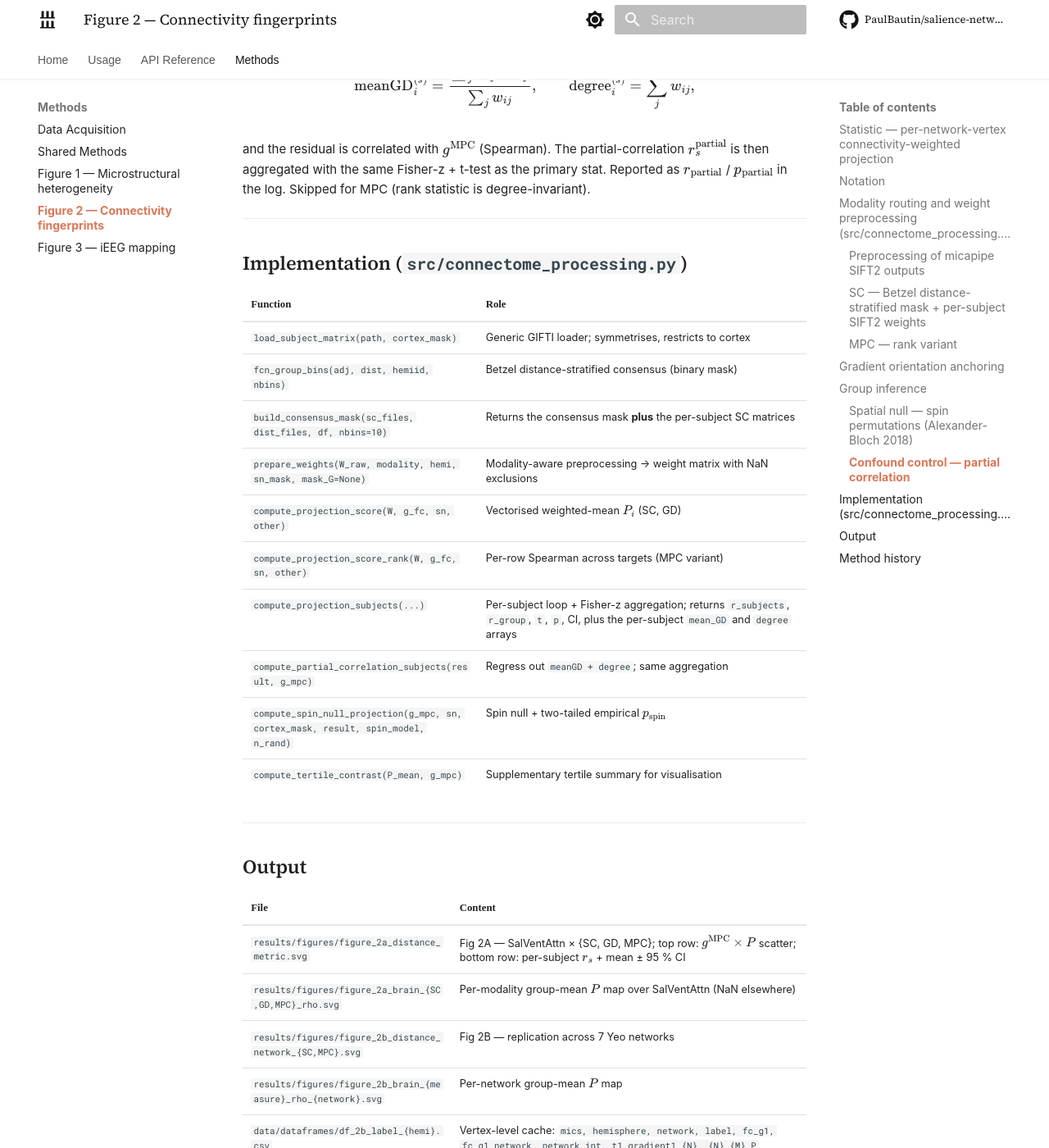
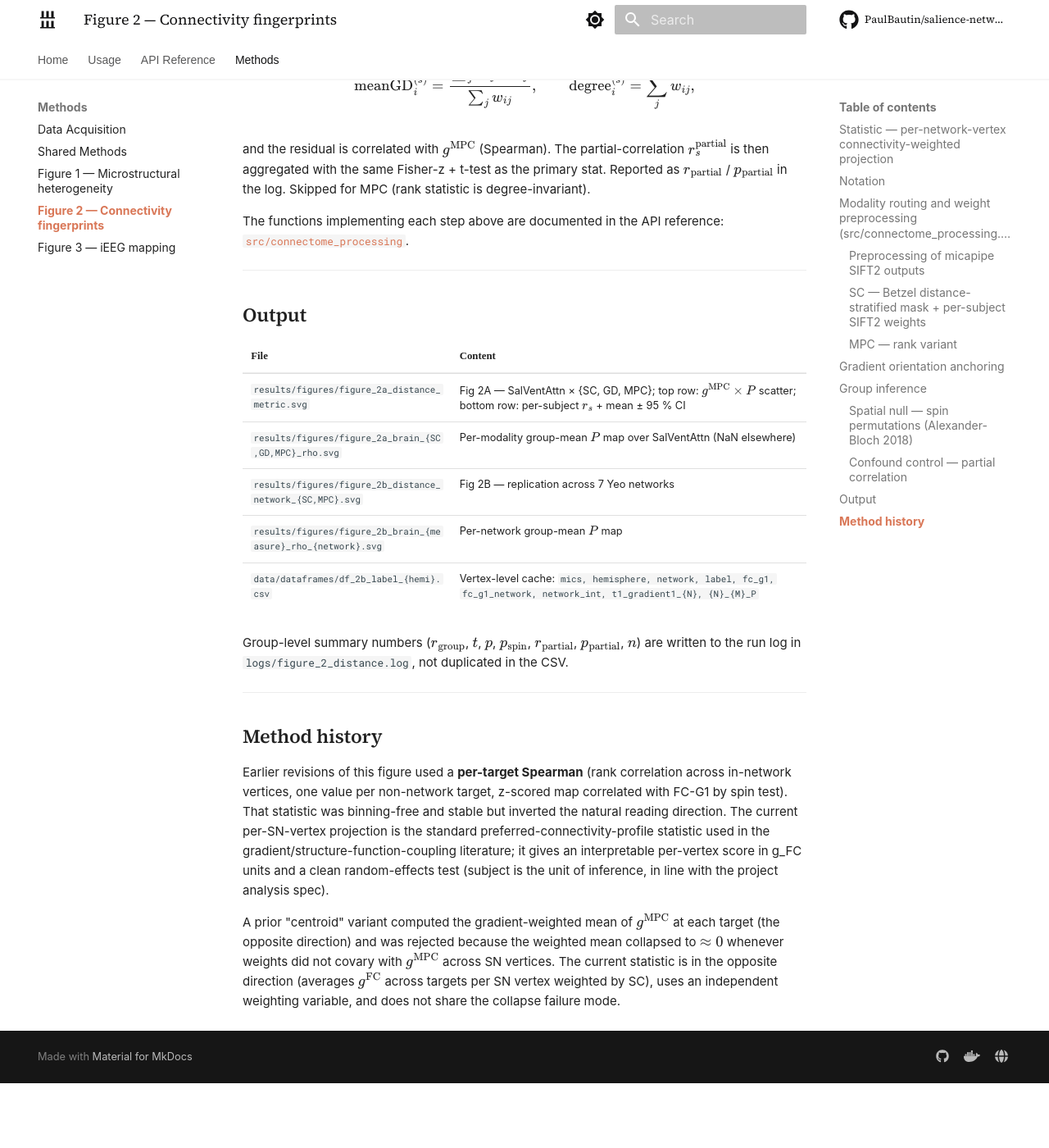
Before and after one commit to PaulBautin/salience-network-multiscale-switch, an MkDocs documentation site: the page built from docs/methods/figure_2.md, in a window 1280 px wide and 1400 px high, scrolled down 5305 px. Shown: the whole window at 82% size. Built offline with MkDocs 1.6.1 and Material for MkDocs 9.7.7, drawn with Linux system fonts in a browser that asks for light colours; some web fonts are replaced; comment, search, counter and statistics services are not loaded; after the commit the page ends 6626 px from its top, so only the background shows below that; some of the changed text lies outside the part shown.

Commit message:
update docs

```diff
--- a/docs/methods/figure_2.md
+++ b/docs/methods/figure_2.md
@@ -1,7 +1,7 @@
 # Figure 2 — Gradient-weighted connectivity projection
 
 **Script:** `scripts/figure_2_distance.py`
-**Module:** `src/connectome_processing.py`
+**Module:** [`src/connectome_processing`](../api/connectome_processing.md)
 
 Figure 2 tests whether the microstructural (MPC) gradient within the salience
 network predicts how its vertices connect to the rest of the brain, and whether
@@ -208,22 +208,8 @@ Fisher-z + t-test as the primary stat. Reported as $r_{\mathrm{partial}}$ /
 $p_{\mathrm{partial}}$ in the log. Skipped for MPC (rank statistic is
 degree-invariant).
 
----
-
-## Implementation (`src/connectome_processing.py`)
-
-| Function | Role |
-|----------|------|
-| `load_subject_matrix(path, cortex_mask)` | Generic GIFTI loader; symmetrises, restricts to cortex |
-| `fcn_group_bins(adj, dist, hemiid, nbins)` | Betzel distance-stratified consensus (binary mask) |
-| `build_consensus_mask(sc_files, dist_files, df, nbins=10)` | Returns the consensus mask **plus** the per-subject SC matrices |
-| `prepare_weights(W_raw, modality, hemi, sn_mask, mask_G=None)` | Modality-aware preprocessing → weight matrix with NaN exclusions |
-| `compute_projection_score(W, g_fc, sn, other)` | Vectorised weighted-mean $P_i$ (SC, GD) |
-| `compute_projection_score_rank(W, g_fc, sn, other)` | Per-row Spearman across targets (MPC variant) |
-| `compute_projection_subjects(...)` | Per-subject loop + Fisher-z aggregation; returns `r_subjects`, `r_group`, `t`, `p`, CI, plus the per-subject `mean_GD` and `degree` arrays |
-| `compute_partial_correlation_subjects(result, g_mpc)` | Regress out `meanGD + degree`; same aggregation |
-| `compute_spin_null_projection(g_mpc, sn, cortex_mask, result, spin_model, n_rand)` | Spin null + two-tailed empirical $p_{\mathrm{spin}}$ |
-| `compute_tertile_contrast(P_mean, g_mpc)` | Supplementary tertile summary for visualisation |
+The functions implementing each step above are documented in the API reference:
+[`src/connectome_processing`](../api/connectome_processing.md).
 
 ---
 
--- a/mkdocs.yml
+++ b/mkdocs.yml
@@ -48,6 +48,7 @@ nav:
     - Overview: api/overview.md
     - atlas_load: api/atlas_load.md
     - gradient_computation: api/gradient_computation.md
+    - connectome_processing: api/connectome_processing.md
     - ieeg_processing: api/ieeg_processing.md
     - logging_utils: api/logging_utils.md
     - plot_colors: api/plot_colors.md
```
Also changed, not shown: docs/api/connectome_processing.md (added, +37 -0 lines), docs/api/overview.md (+1 -0 lines), results/figures/figure_2b_brain_MPC_rho_DorsAttn.svg, results/figures/figure_2b_brain_MPC_rho_SomMot.svg, results/figures/figure_2b_brain_MPC_rho_Vis.svg, results/figures/figure_2b_distance_network_MPC.svg, 2 other files.
